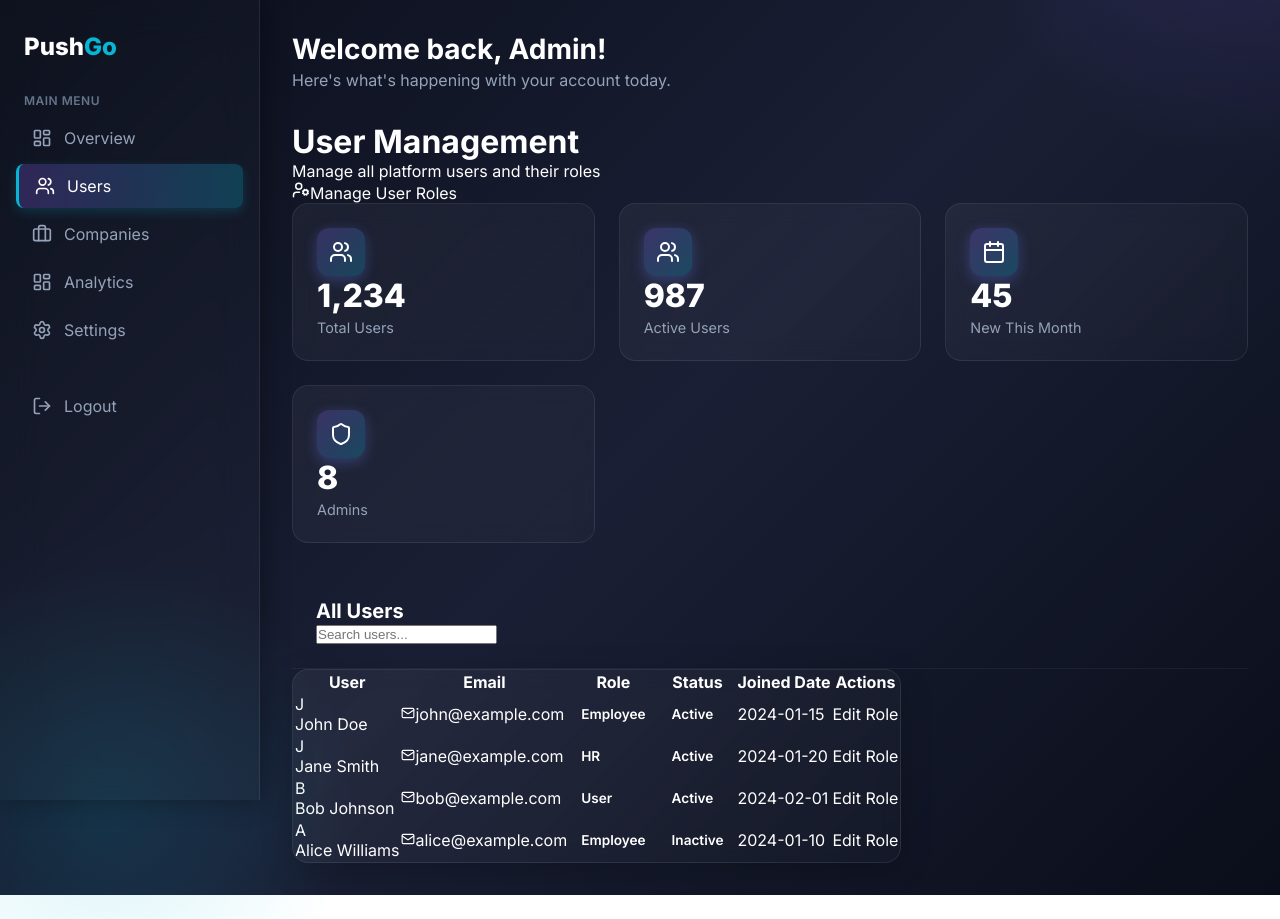
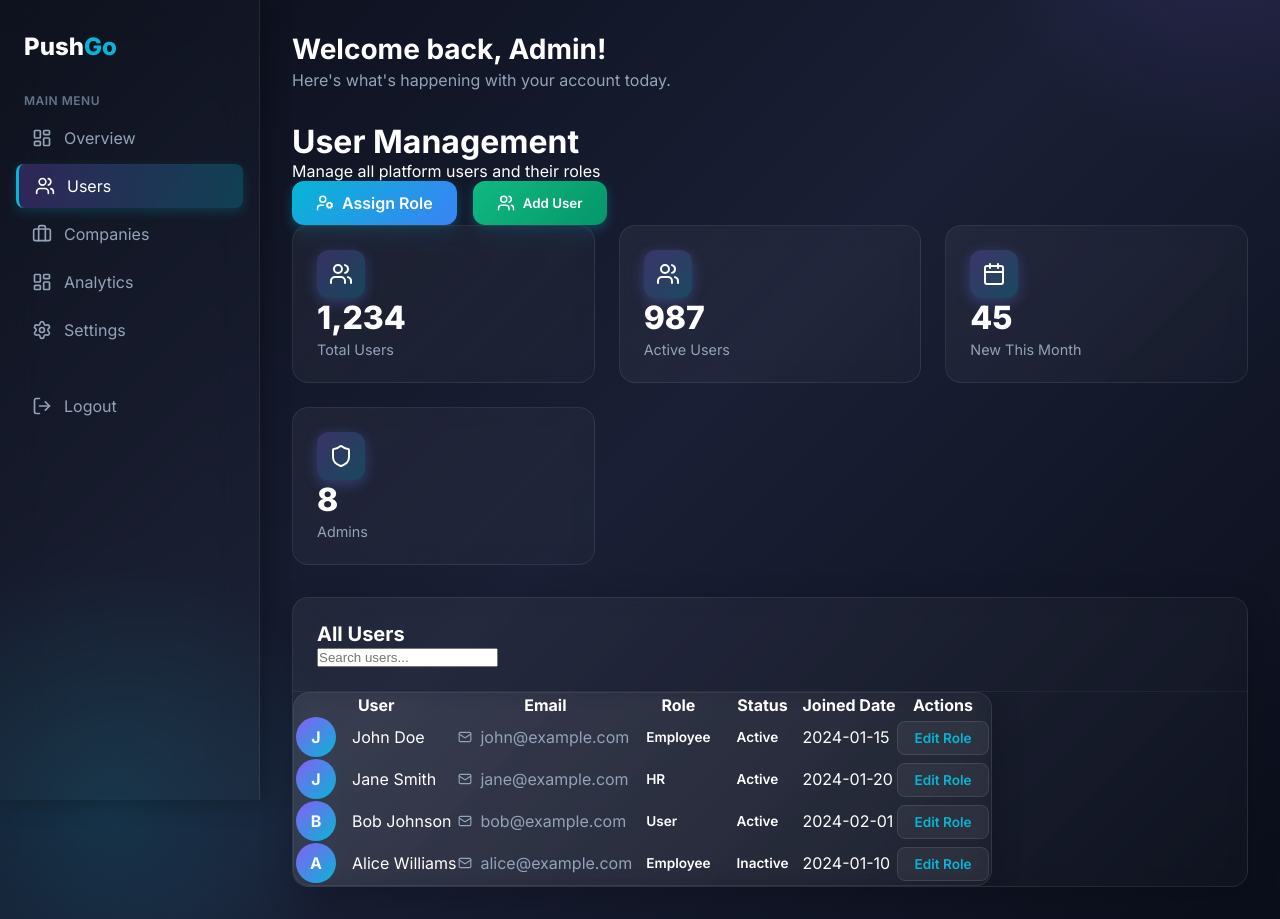
Before and after one commit to newtechdevloper/pushgo-job-search, a Next.js app: page /dashboard/admin/users in a window 1280 px wide. Before the commit the page ends 895 px from the top, so only its background shows below. Built offline with nearby package versions, Linux system fonts and the light colour scheme; no server answers.

Commit message:
\Fix user table layout and add Assign Role button"

```diff
--- a/src/app/dashboard/admin/users/page.tsx
+++ b/src/app/dashboard/admin/users/page.tsx
@@ -27,10 +27,16 @@ export default function AdminUsersPage() {
                     <h1 className={styles.pageTitle}>User Management</h1>
                     <p className={styles.pageSubtitle}>Manage all platform users and their roles</p>
                 </div>
-                <Link href="/dashboard/admin/users/roles" className={styles.primaryBtn}>
-                    <UserCog size={18} />
-                    Manage User Roles
-                </Link>
+                <div style={{ display: "flex", gap: "1rem" }}>
+                    <Link href="/dashboard/admin/users/roles" className={styles.primaryBtn}>
+                        <UserCog size={18} />
+                        Assign Role
+                    </Link>
+                    <button className={styles.primaryBtn} style={{ background: "linear-gradient(135deg, #10b981, #059669)" }}>
+                        <Users size={18} />
+                        Add User
+                    </button>
+                </div>
             </div>
 
             <div className={styles.statsGrid}>
--- a/src/styles/dashboard.module.css
+++ b/src/styles/dashboard.module.css
@@ -339,3 +339,83 @@
         margin-left: 0;
     }
 }
+
+/* Primary Button */
+.primaryBtn {
+    background: linear-gradient(135deg, var(--neon-cyan), #3b82f6);
+    color: #fff;
+    padding: 0.75rem 1.5rem;
+    border-radius: 0.75rem;
+    font-weight: 600;
+    display: flex;
+    align-items: center;
+    gap: 0.5rem;
+    text-decoration: none;
+    transition: all 0.3s;
+    box-shadow: 0 4px 12px rgba(6, 182, 212, 0.3);
+    border: none;
+    cursor: pointer;
+}
+
+.primaryBtn:hover {
+    transform: translateY(-2px);
+    box-shadow: 0 6px 20px rgba(6, 182, 212, 0.4);
+}
+
+/* Table Card */
+.tableCard {
+    background: linear-gradient(135deg, rgba(255, 255, 255, 0.05) 0%, rgba(255, 255, 255, 0.02) 100%);
+    backdrop-filter: blur(10px);
+    border: 1px solid rgba(255, 255, 255, 0.08);
+    border-radius: 1rem;
+    overflow: hidden;
+    box-shadow: 0 8px 32px rgba(0, 0, 0, 0.2);
+    margin-top: 2rem;
+}
+
+.tableWrapper {
+    overflow-x: auto;
+}
+
+/* Specific User Table Styles */
+.userCell {
+    display: flex;
+    align-items: center;
+    gap: 1rem;
+}
+
+.avatar {
+    width: 40px;
+    height: 40px;
+    border-radius: 50%;
+    background: linear-gradient(135deg, var(--neon-purple), var(--neon-cyan));
+    display: flex;
+    align-items: center;
+    justify-content: center;
+    color: #fff;
+    font-weight: 700;
+}
+
+.emailCell {
+    display: flex;
+    align-items: center;
+    gap: 0.5rem;
+    color: #94a3b8;
+}
+
+.actionBtn {
+    padding: 0.5rem 1rem;
+    background: rgba(255, 255, 255, 0.05);
+    border: 1px solid rgba(255, 255, 255, 0.1);
+    border-radius: 0.5rem;
+    color: var(--neon-cyan);
+    font-size: 0.85rem;
+    font-weight: 600;
+    text-decoration: none;
+    transition: all 0.2s;
+}
+
+.actionBtn:hover {
+    background: rgba(6, 182, 212, 0.1);
+    border-color: var(--neon-cyan);
+}
```
